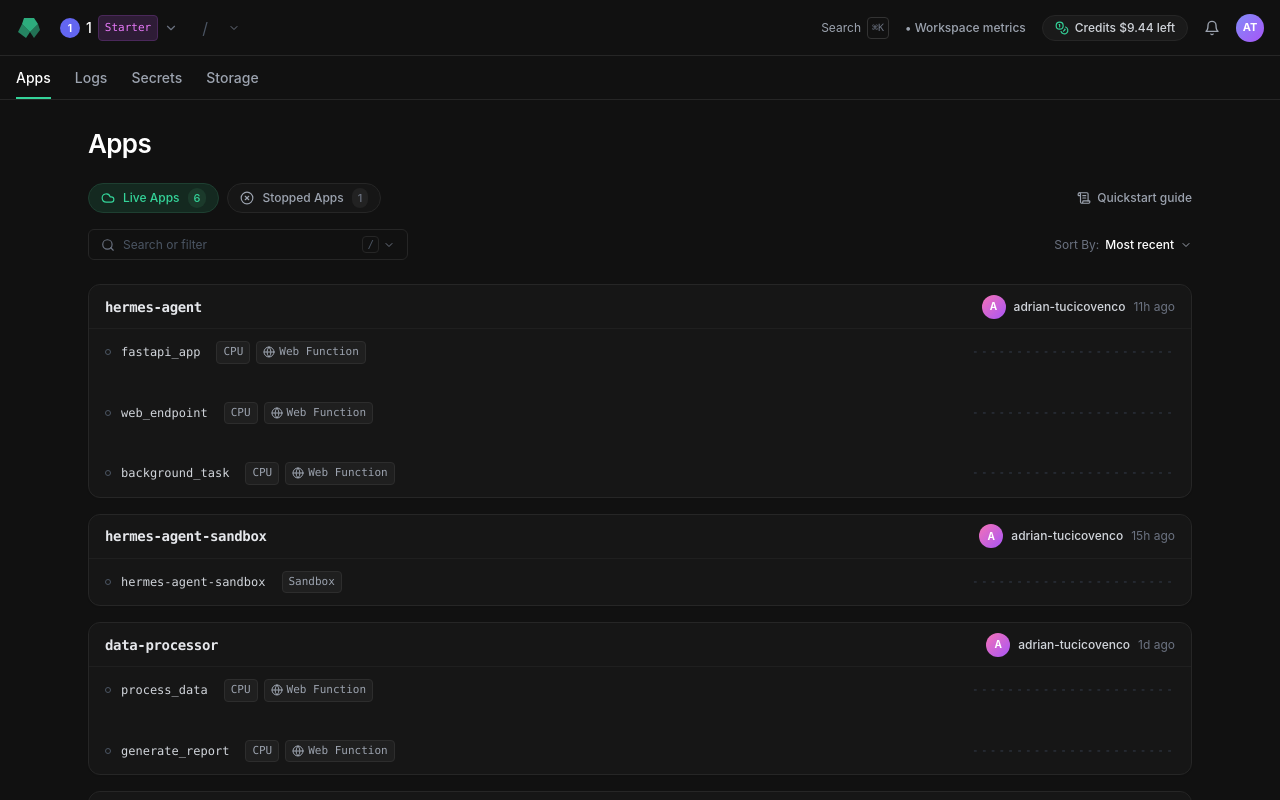
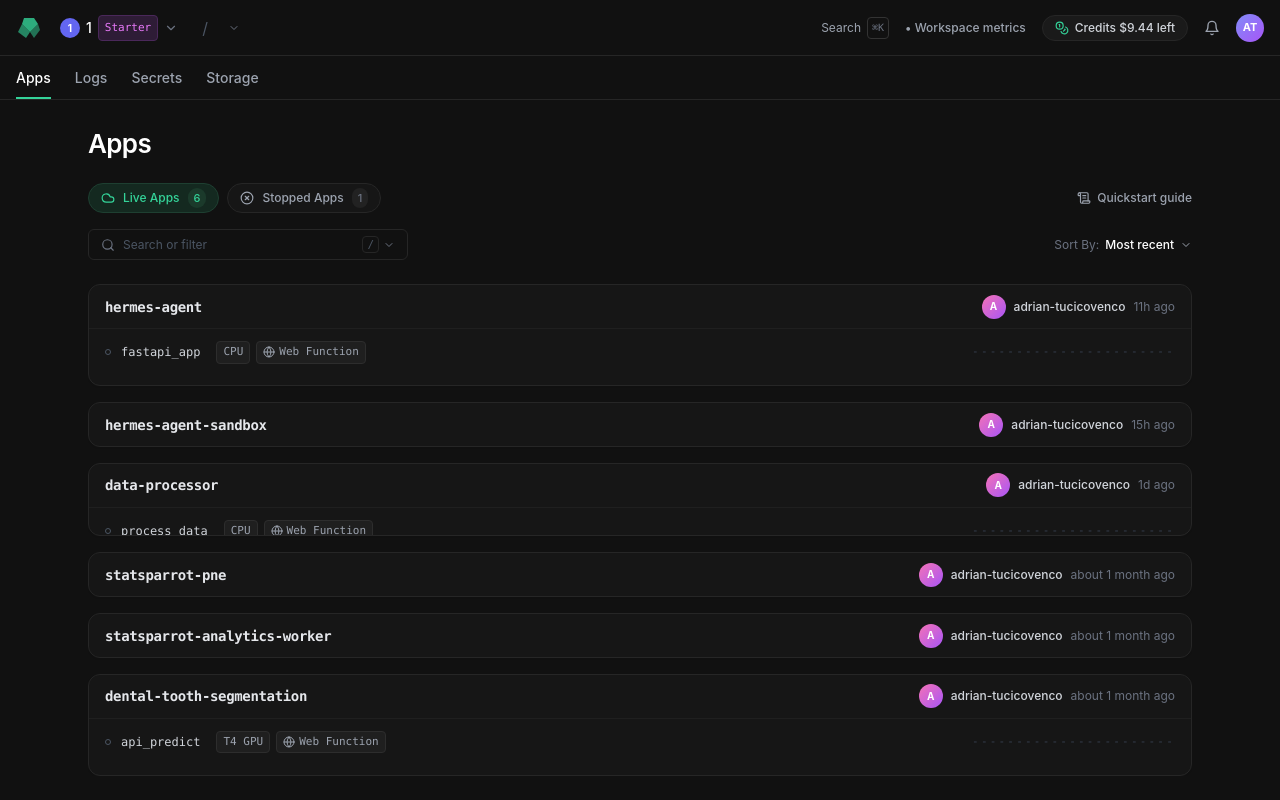
Before and after one commit to AdrianTuci1/boxty, a React (Vite) app in the folder web/: page /apps/1/1 in a window 1280 px wide. Built offline with nearby package versions, Linux system fonts and the light colour scheme; sample sign-in values are in the browser's storage.

Commit message:
fix: make app list scrollable with fixed header and filters

```diff
--- a/web/src/pages/DashboardPage.tsx
+++ b/web/src/pages/DashboardPage.tsx
@@ -165,12 +165,12 @@ export default function DashboardPage() {
   }
 
   return (
-    <div>
-      {/* Page title */}
-      <h1 className="text-[26px] font-semibold text-white tracking-tight mb-5">Apps</h1>
+    <div className="flex flex-col h-full">
+      {/* Page title - fixed */}
+      <h1 className="text-[26px] font-semibold text-white tracking-tight mb-5 shrink-0">Apps</h1>
 
-      {/* Filter pills row */}
-      <div className="flex items-center justify-between w-full mb-4">
+      {/* Filter pills row - fixed */}
+      <div className="flex items-center justify-between w-full mb-4 shrink-0">
         <div className="flex items-center gap-2">
           <button
             onClick={() => setFilter('live')}
@@ -221,8 +221,8 @@ export default function DashboardPage() {
         </div>
       </div>
 
-      {/* Search & Sort toolbar */}
-      <div className="flex items-center justify-between w-full mb-6">
+      {/* Search & Sort toolbar - fixed */}
+      <div className="flex items-center justify-between w-full mb-6 shrink-0">
         <SearchFilterDropdown
           filterType={filterType}
           filterValue={filterValue}
@@ -240,8 +240,8 @@ export default function DashboardPage() {
         <SortDropdown sortType={sortType} sortLabels={sortLabels} onSelect={setSortType} />
       </div>
 
-      {/* App listing */}
-      <div className="flex flex-col gap-4 w-full">
+      {/* App listing - scrollable */}
+      <div className="flex flex-col gap-4 w-full overflow-y-auto flex-1 min-h-0">
         {sortedApps.length === 0 && (
           <p className="text-sm text-gray-500 py-8 text-center">No apps to display.</p>
         )}
```
